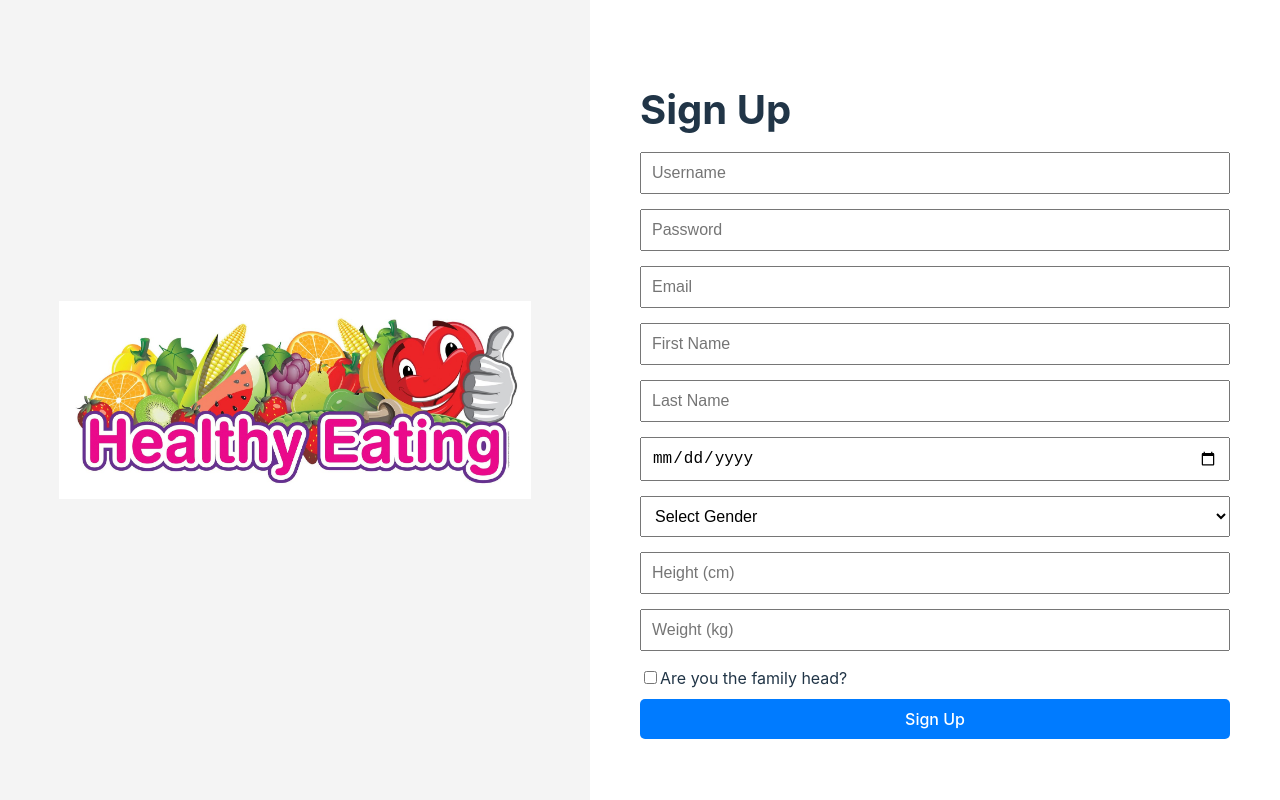
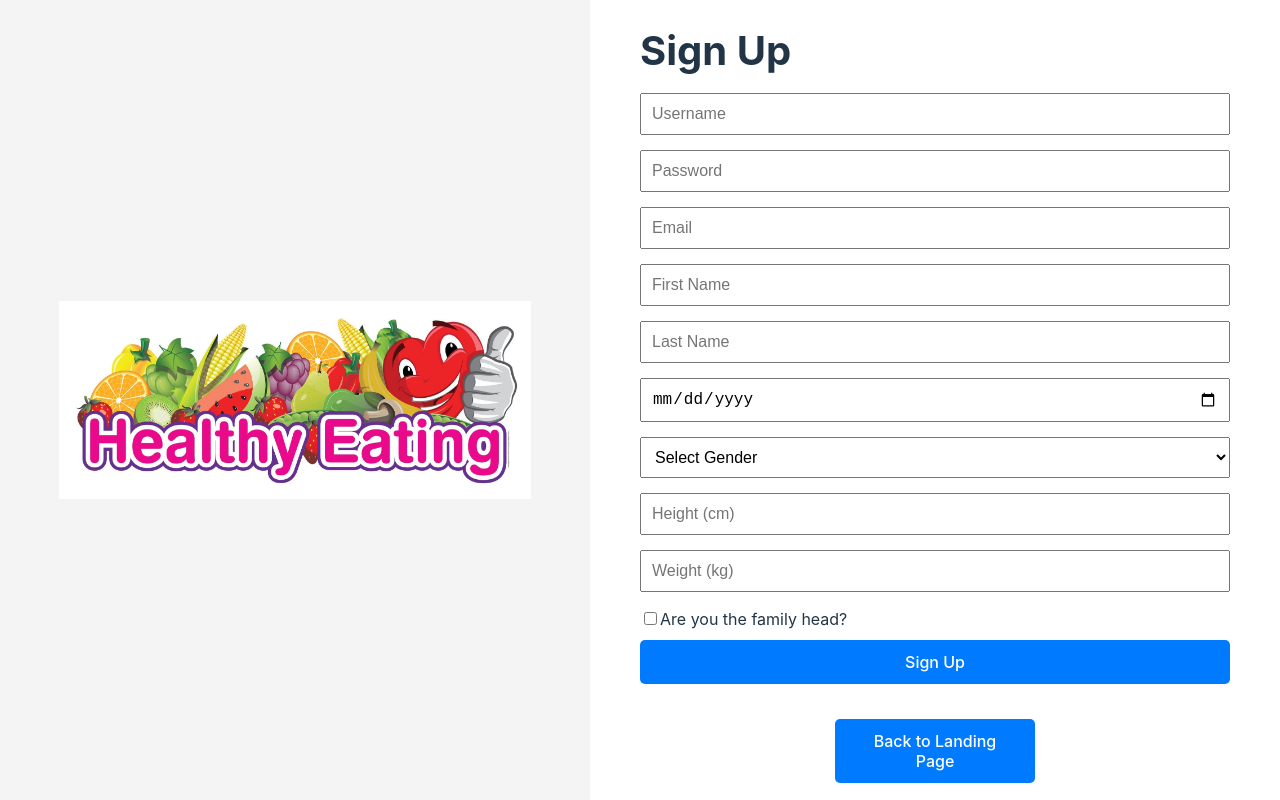
Before and after one commit to kiarashk8128/healthy-eating-api, a React (Vite) app in the folder frontend/: page /signup in a window 1280 px wide. Built offline with nearby package versions, Linux system fonts and the light colour scheme.

Commit message:
Design Views: Add back button to the pages.

```diff
--- a/frontend/src/LoginSignup.css
+++ b/frontend/src/LoginSignup.css
@@ -44,7 +44,7 @@
 }
 
 .form-content button {
-    padding: 10px 20px;
+    padding: 12px 20px;
     font-size: 16px;
     background-color: #007bff;
     color: white;
@@ -57,44 +57,26 @@
     background-color: #0056b3;
 }
 
-
-.family-members-section {
-    margin-top: 20px;
-}
-
-.family-member {
-    margin-bottom: 15px;
-    display: flex;
-    gap: 10px;
-    flex-wrap: wrap;
-}
-
-.family-member input,
-.family-member select {
-    flex: 1;
-    padding: 8px;
-    font-size: 14px;
-}
-
-.family-member button {
-    flex: 0 0 auto;
-    padding: 8px 12px;
-    font-size: 14px;
-    background-color: red;
+/* Back button styles (smaller size and fixed width) */
+.back-button {
+    padding: 6px 12px; /* Smaller padding */
+    font-size: 12px; /* Smaller font size */
+    background-color: #6c757d; /* Gray background */
     color: white;
     border: none;
     cursor: pointer;
+    border-radius: 5px;
+    margin-top: 20px;
+    width: 200px; /* Fixed width to make it smaller */
+    align-self: center; /* Center the back button */
 }
 
-.family-member button:hover {
-    background-color: darkred;
+.back-button:hover {
+    background-color: #5a6268;
 }
 
-button[type="button"] {
-    margin-top: 10px;
-    background-color: #28a745;
+/* Ensure space between all form buttons */
+.form-content button,
+.form-content .back-button {
+    margin-bottom: 15px;
 }
-
-button[type="button"]:hover {
-    background-color: #218838;
-}
--- a/frontend/src/MainPage.css
+++ b/frontend/src/MainPage.css
@@ -11,7 +11,7 @@
 }
 
 .main-container button {
-    padding: 10px 20px;
+    padding: 10px 40px;
     font-size: 16px;
     background-color: #007bff;
     color: white;
@@ -24,3 +24,18 @@
 .main-container button:hover {
     background-color: #0056b3;
 }
+
+.back-button {
+    padding: 5px 10px;
+    font-size: 14px;
+    background-color: #6c757d;
+    color: white;
+    border: none;
+    cursor: pointer;
+    border-radius: 5px;
+    margin-top: 20px;
+}
+
+.back-button:hover {
+    background-color: #5a6268;
+}
--- a/frontend/src/pages/Login.jsx
+++ b/frontend/src/pages/Login.jsx
@@ -55,6 +55,7 @@ const Login = () => {
                     />
                     <button type="submit">Login</button>
                 </form>
+                <button className="back-button" onClick={() => navigate('/')}>Back to Landing Page</button>  {/* Back Button */}
             </div>
         </div>
     );
--- a/frontend/src/pages/MainPage.jsx
+++ b/frontend/src/pages/MainPage.jsx
@@ -10,6 +10,7 @@ const MainPage = () => {
             <h1>Welcome to Healthy Eating</h1>
             <button onClick={() => navigate('/personal-info')}>Personal Information</button>
             <button onClick={() => navigate('/menus')}>View Menus</button>
+            <button className="back-button" onClick={() => navigate('/login')}>Back to Login</button> {/* Back Button */}
         </div>
     );
 };
--- a/frontend/src/pages/MenuPage.jsx
+++ b/frontend/src/pages/MenuPage.jsx
@@ -1,3 +1,4 @@
+import { useNavigate } from 'react-router-dom';
 import { useState, useEffect } from 'react';
 import axios from 'axios';
 import '../MenuPage.css';
@@ -6,6 +7,7 @@ const MenuPage = () => {
     const [menus, setMenus] = useState([]);
     const [selectedUser, setSelectedUser] = useState(null);
     const [familyMembers, setFamilyMembers] = useState([]);
+    const navigate = useNavigate();
 
     useEffect(() => {
         const fetchData = async () => {
@@ -148,6 +150,8 @@ const MenuPage = () => {
                     Generate New Menu for All Users
                 </button>
             )}
+            <button onClick={() => navigate('/main')}>Back to Main Page</button> {/* Back Button */}
+
         </div>
     );
 };
--- a/frontend/src/pages/PersonalInfo.jsx
+++ b/frontend/src/pages/PersonalInfo.jsx
@@ -1,5 +1,5 @@
 // import React from 'react';
-
+import { useNavigate } from 'react-router-dom';
 import { useState, useEffect } from 'react';
 import axios from 'axios';
 import '../PersonalInfo.css';
@@ -7,7 +7,7 @@ import '../PersonalInfo.css';
 const PersonalInfo = () => {
     const [personalInfo, setPersonalInfo] = useState(null);
     const [familyMembers, setFamilyMembers] = useState([]);
-
+    const navigate = useNavigate();
     useEffect(() => {
         const fetchData = async () => {
             try {
@@ -66,6 +66,7 @@ const PersonalInfo = () => {
                     </ul>
                 </div>
             )}
+            <button onClick={() => navigate('/main')}>Back to Main Page</button> {/* Back Button */}
         </div>
     );
 };
--- a/frontend/src/pages/Signup.jsx
+++ b/frontend/src/pages/Signup.jsx
@@ -205,6 +205,7 @@ const Signup = () => {
 
                     <button type="submit">Sign Up</button>
                 </form>
+                <button className="back-button" onClick={() => navigate('/')}>Back to Landing Page</button> {/* Back Button */}
             </div>
         </div>
     );
```
